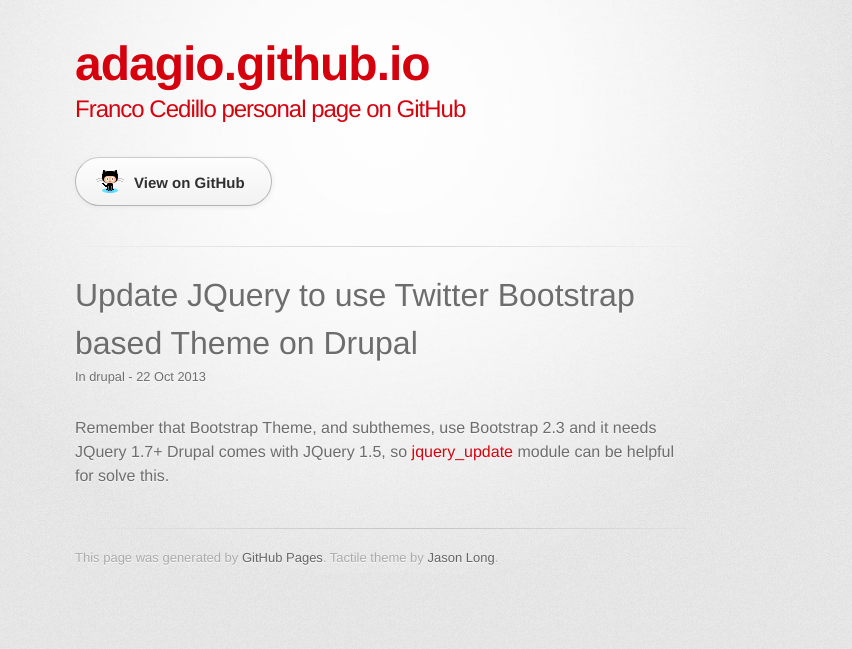
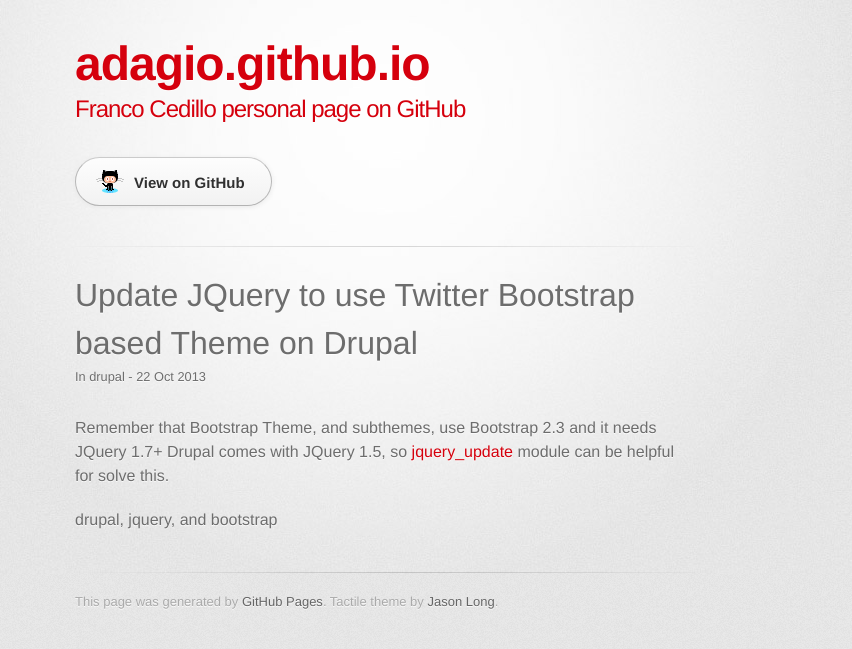
Before and after one commit to adagio/adagio.github.io, a Jekyll site: the page built from _posts/2013-10-22-update-jquery-drupal-twitter-bootstrap-theme.md, in a window 1280 px wide. Shown: the top 649 px of the page, without its empty margins (255-1107 px from the left). Built offline with Jekyll 4.4.1, drawn with Linux system fonts in a browser that asks for light colours; some web fonts are replaced; Markdown is read by kramdown in place of the engine named in the settings.

Commit message:
adds tags

```diff
--- a/_layouts/post.html
+++ b/_layouts/post.html
@@ -7,3 +7,7 @@
 <div class="post">
 {{ content }}
 </div>
+
+<div class="tags">
+{{ page.tags | array_to_sentence_string }}
+</div>
```
